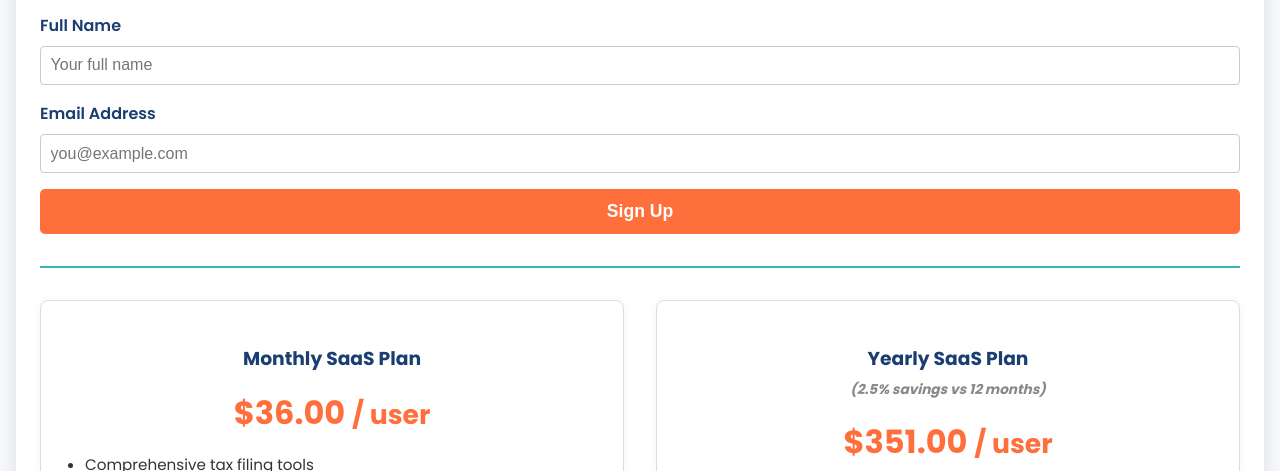
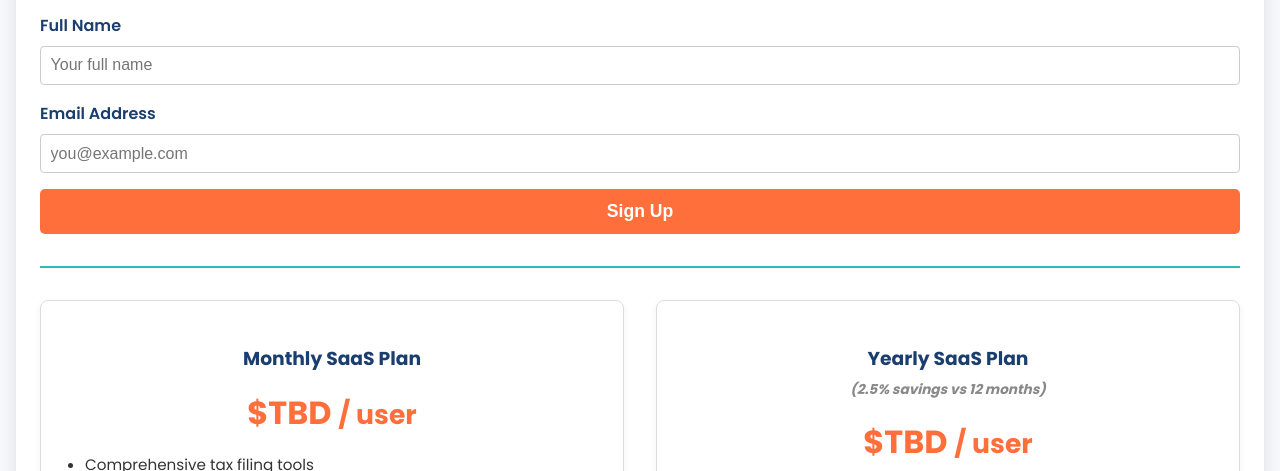
Before and after one commit to TaxForge/TaxForgeWebsite, a plain HTML site: page newsletter.html in a window 1280 px wide. Shown: the part 329-800 px from the top of the page. Drawn offline with Linux system fonts and the light colour scheme.

Commit message:
Update newsletter.html

```diff
--- a/newsletter.html
+++ b/newsletter.html
@@ -156,7 +156,7 @@
   <section class="plans" aria-label="SaaS Pricing Plans">
     <div class="plan">
       <h3>Monthly SaaS Plan</h3>
-      <div class="price">$36.00 <small>/ user</small></div>
+      <div class="price">$TBD <small>/ user</small></div>
       <ul class="feature-list">
         <li>Comprehensive tax filing tools</li>
         <li>Automatic updates with tax law changes</li>
@@ -168,7 +168,7 @@
 
     <div class="plan">
       <h3>Yearly SaaS Plan <br /><span class="discount-note">(2.5% savings vs 12 months)</span></h3>
-      <div class="price">$351.00 <small>/ user</small></div>
+      <div class="price">$TBD <small>/ user</small></div>
       <ul class="feature-list">
         <li>All Monthly Plan features included</li>
         <li>Cost savings over monthly subscription</li>
```
